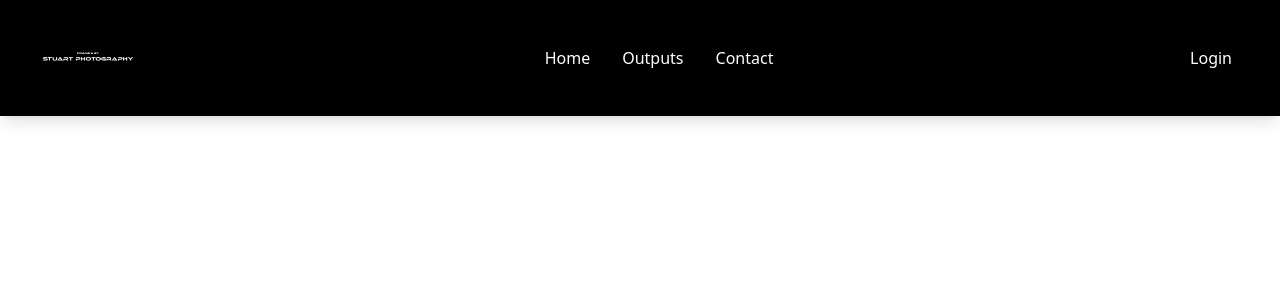
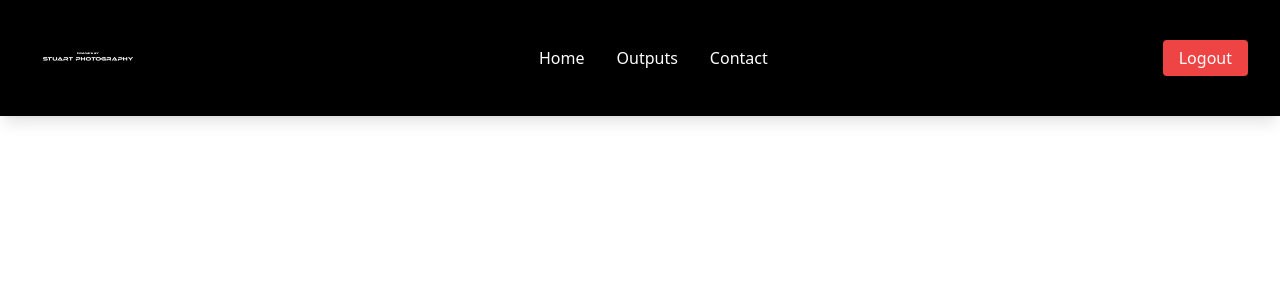
Before and after one commit to anantharjun672001-a11y/FrontendFSD, a React (Vite) app: page /book in a window 1280 px wide. Shown: the top 300 px of the page. Built offline with nearby package versions, Linux system fonts and the light colour scheme; sample sign-in values are in the browser's storage.

Commit message:
bookshoot created successfully

```diff
--- a/src/components/Navbar.jsx
+++ b/src/components/Navbar.jsx
@@ -1,12 +1,15 @@
 import { useEffect, useState } from "react";
-import { Link, useLocation } from "react-router-dom";
+import { Link, useLocation, useNavigate } from "react-router-dom";
 
 const Navbar = () => {
   const [scrolled, setScrolled] = useState(false);
   const [menuOpen, setMenuOpen] = useState(false);
   const location = useLocation();
+  const navigate = useNavigate();
 
   const isLanding = location.pathname === "/landing";
+
+  const user = JSON.parse(localStorage.getItem("user"));
 
   useEffect(() => {
     const handleScroll = () => {
@@ -16,6 +19,12 @@ const Navbar = () => {
     window.addEventListener("scroll", handleScroll);
     return () => window.removeEventListener("scroll", handleScroll);
   }, []);
+
+  const logout = () => {
+    localStorage.removeItem("token");
+    localStorage.removeItem("user");
+    navigate("/login");
+  };
 
   return (
     <div
@@ -48,12 +57,22 @@ const Navbar = () => {
           </a>
         </div>
 
+        {/* Auth Buttons */}
         <div className="flex items-center gap-4">
-          <Link to="/login">
-            <button className="px-4 py-1.5 bg-black text-white rounded">
-              Login
+          {!user ? (
+            <Link to="/login">
+              <button className="px-4 py-1.5 bg-black text-white rounded">
+                Login
+              </button>
+            </Link>
+          ) : (
+            <button
+              onClick={logout}
+              className="px-4 py-1.5 bg-red-500 text-white rounded"
+            >
+              Logout
             </button>
-          </Link>
+          )}
         </div>
 
         {/* Mobile Hamburger */}
--- a/src/pages/user/BookShoot.jsx
+++ b/src/pages/user/BookShoot.jsx
@@ -1,11 +1,49 @@
-import React from 'react';
+import { useState } from "react";
+import axios from "axios";
 
 const BookShoot = () => {
-    return (
-        <div>
-            <h1>Book a Shoot</h1>
-        </div>
+  const [form, setForm] = useState({
+    service: "",
+    date: "",
+  });
+
+  const handleSubmit = async (e) => {
+    e.preventDefault();
+
+    const token = localStorage.getItem("token");
+
+    await axios.post(
+      "http://localhost:3000/api/bookings",
+      form,
+      {
+        headers: {
+          Authorization: `Bearer ${token}`,
+        },
+      }
     );
+
+    alert("Booking created!");
+  };
+
+  return (
+    <form onSubmit={handleSubmit} className="p-6">
+      <input
+        placeholder="Service"
+        onChange={(e) =>
+          setForm({ ...form, service: e.target.value })
+        }
+      />
+
+      <input
+        type="date"
+        onChange={(e) =>
+          setForm({ ...form, date: e.target.value })
+        }
+      />
+
+      <button>Book</button>
+    </form>
+  );
 };
 
 export default BookShoot;
--- a/src/pages/user/Login.jsx
+++ b/src/pages/user/Login.jsx
@@ -1,3 +1,4 @@
+import axios from "axios";
 import { useState } from "react";
 import { useNavigate } from "react-router-dom";
 
@@ -13,20 +14,16 @@ const Login = () => {
     setForm({ ...form, [e.target.name]: e.target.value });
   };
 
-  const handleSubmit = (e) => {
+
+  const handleSubmit = async (e) => {
   e.preventDefault();
 
-    // TEMP LOGIN (later backend connect pannuvom)
-    const dummyUser = {
-      email: form.email,
-      role: form.email === "admin@mail.com" ? "admin" : "user",
-    };
+  const res = await axios.post("http://localhost:5000/api/auth/login", form);
 
-    localStorage.setItem("token", "dummy-token");
-    localStorage.setItem("user", JSON.stringify(dummyUser));
+  localStorage.setItem("token", res.data.token);
+  localStorage.setItem("user", JSON.stringify(res.data.user));
 
-    // redirect
-    if (dummyUser.role === "admin") {
+  if (res.data.user.role === "admin") {
     navigate("/admin/dashboard");
   } else {
     navigate("/");
```
Lines whose indentation alone changed are shown as unchanged.
